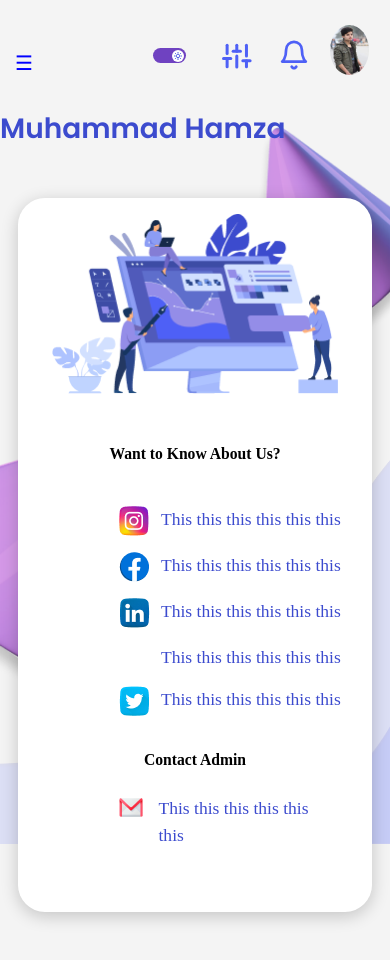
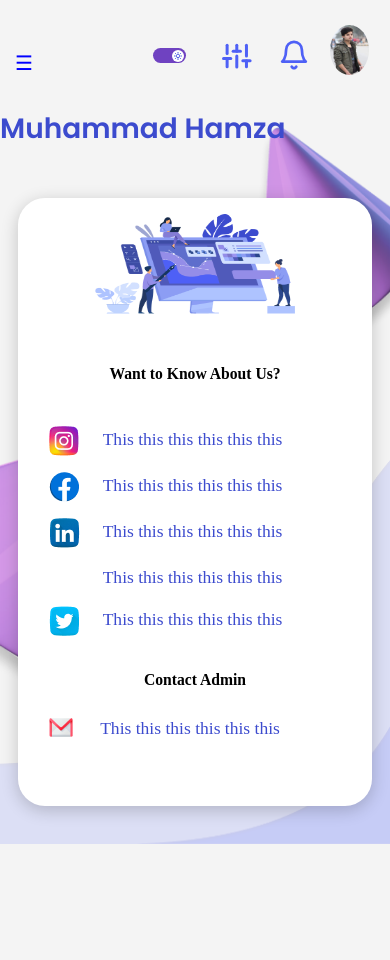
Before and after one commit to Hamzaride/studentpanel, a plain HTML site: page aboutus.html in a window 390 px wide. After the commit the page ends 854 px from the top, so only its background shows below. Drawn offline with Linux system fonts and the light colour scheme.

Commit message:
Update aboutuspagestyle.css

```diff
--- a/include/aboutuspagestyle.css
+++ b/include/aboutuspagestyle.css
@@ -62,3 +62,12 @@
         padding-left: 70px;
     }
 }
+@media screen and (max-width: 400px){
+    #imgstyle41{
+    width: 200.46px;
+    height: 100.21px;
+}
+    #textstyle2{
+        padding-left: 0px;
+    }
+}
```
